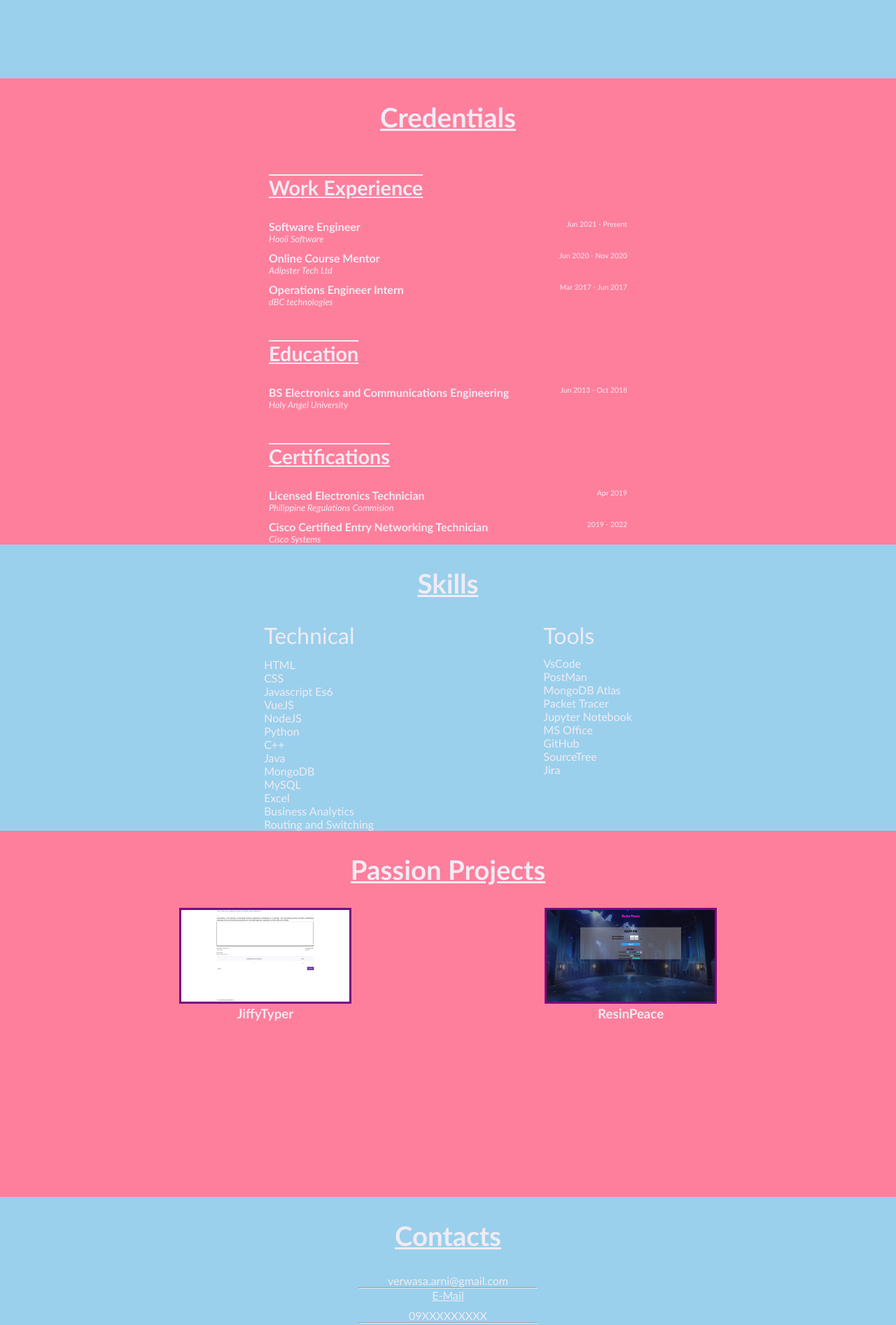
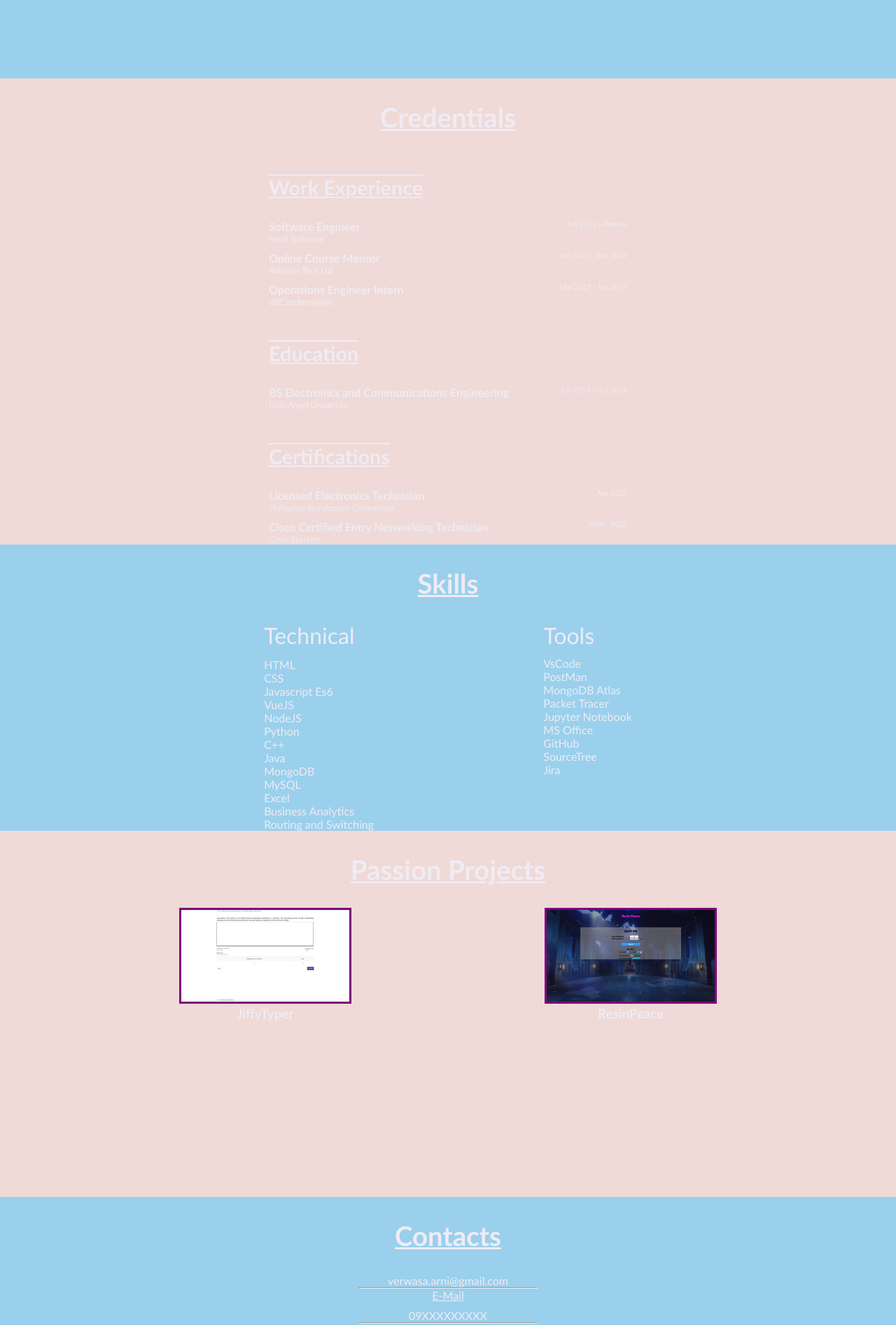
Before and after one commit to lewasaur/Profile, a Vue app: page / in a window 1280 px wide. Shown: the part 448-2341 px from the top of the page at 70% size. Built offline with nearby package versions, Linux system fonts and the light colour scheme.

Commit message:
changed more bg colors

```diff
--- a/src/components/Credentials.vue
+++ b/src/components/Credentials.vue
@@ -64,7 +64,7 @@ export default {
 
 <style scoped>
 #credentials-section {
-    background-color: #FE7F9C;
+    background-color: #EFDAD7;
     min-height: 80vh;
 
 }
--- a/src/components/Projects.vue
+++ b/src/components/Projects.vue
@@ -40,7 +40,7 @@ export default {
 
 <style scoped>
 #projects-section {
-    background-color: #FE7F9C;
+    background-color: #EFDAD7;
     min-height: 60vh;
 }
 
```
